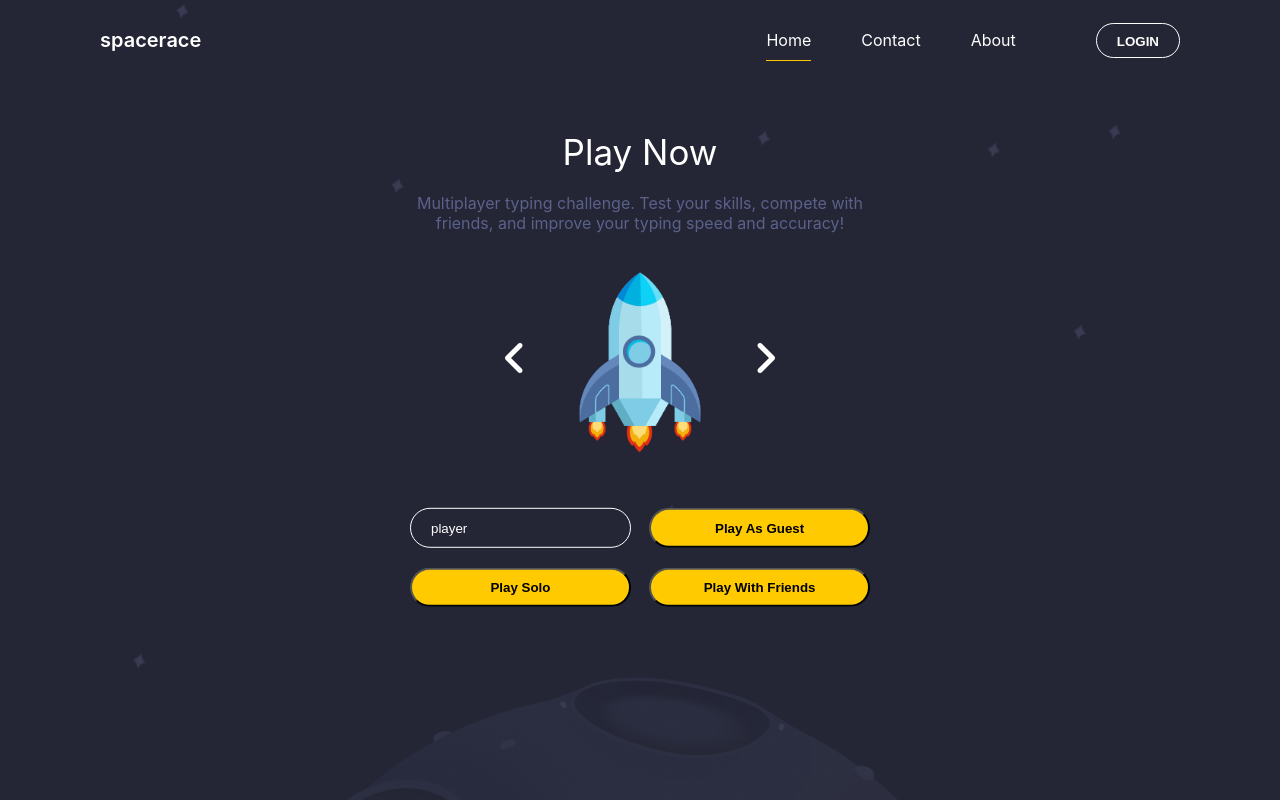
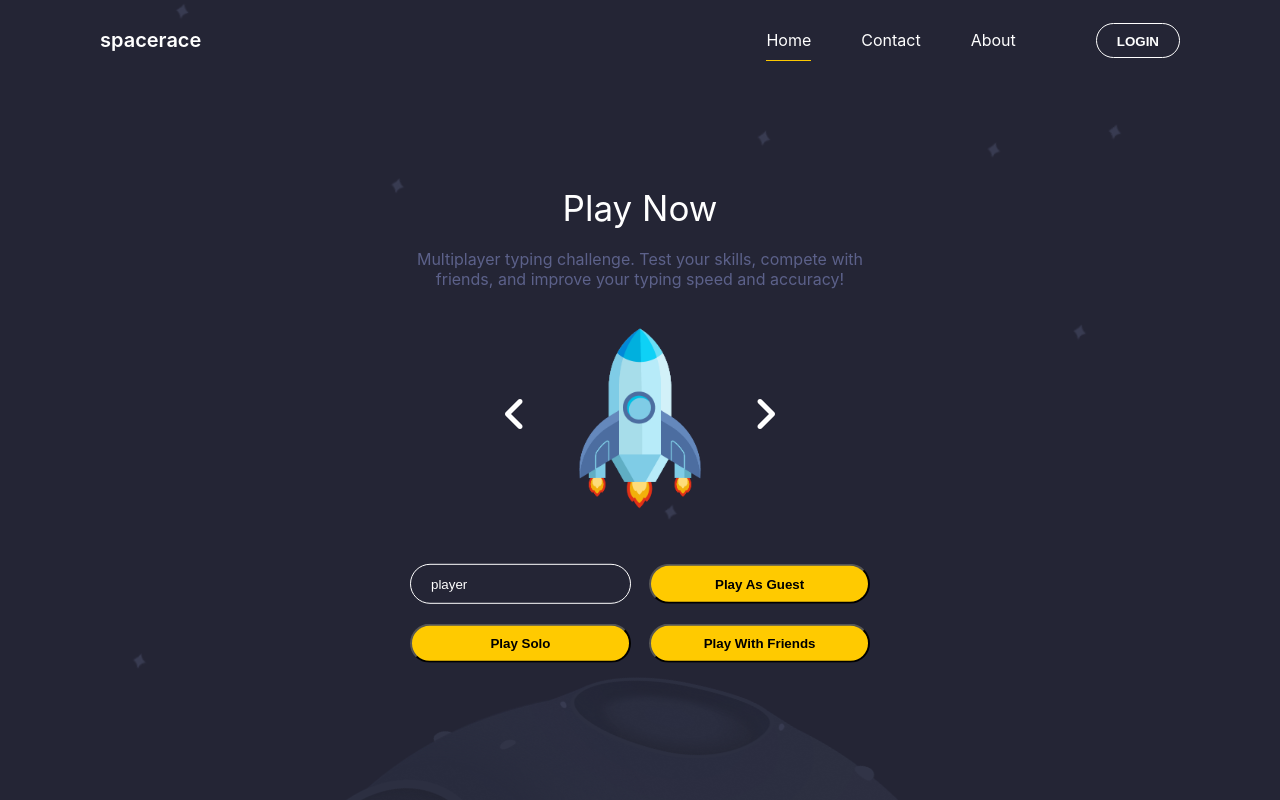
Before and after one commit to ISampathI/type-race, a React (Create React App) app in the folder type-race/: page / in a window 1280 px wide. Built offline with nearby package versions, Linux system fonts and the light colour scheme.

Commit message:
update list to objects

```diff
--- a/type-race/src/pages/game/Game.jsx
+++ b/type-race/src/pages/game/Game.jsx
@@ -106,6 +106,7 @@ function Game() {
             </div>
           ))}
         </div>
+        <div className="spacer-r"></div>
       </div>
       <div className="bottom-container">
         {gameStatus.status == 2 && (
--- a/type-race/src/pages/game/game.scss
+++ b/type-race/src/pages/game/game.scss
@@ -132,11 +132,12 @@
         }
 
         .player-track-list {
-            width: 80%;
+            width: 70%;
             height: 100%;
             display: flex;
             flex-direction: column;
             justify-content: center;
+            position: relative;
 
             .ship {
                 transition: margin-left 0.5s;
--- a/type-race/src/pages/home/land/land.scss
+++ b/type-race/src/pages/home/land/land.scss
@@ -4,6 +4,7 @@
 .Land {
     width: 100%;
     height: 100%;
+    padding-top: 80px;
     display: grid;
     place-content: center;
 
@@ -21,7 +22,7 @@
         flex-direction: column;
         align-items: center;
         padding: 20px;
-        padding-block: 40px;
+        padding-block: 0;
         transform: translateY(-20%);
         // border: 1px solid $border-color-2;
         border-radius: 25px;
```
Also changed, not shown: 1 other file (tests, documents, lock files or other folders).
